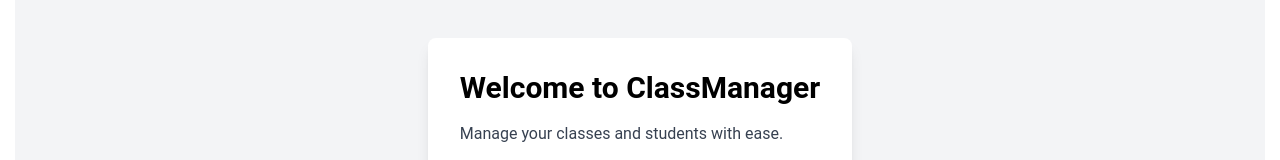
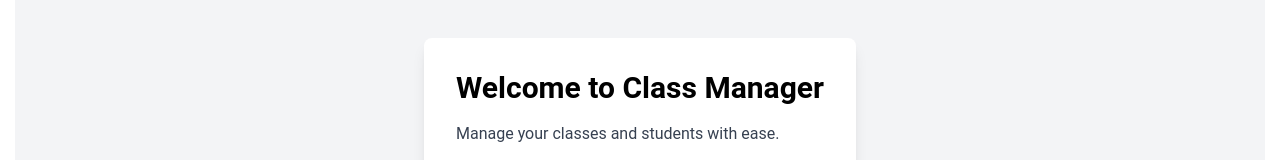
Before and after one commit to Jahrexmac/class-Manager, a React (Create React App) app: page / in a window 1280 px wide. Shown: the part 271-431 px from the top of the page. Built offline with nearby package versions, Linux system fonts and the light colour scheme.

Commit message:
code cleanup

```diff
--- a/src/pages/Base/HomePage.js
+++ b/src/pages/Base/HomePage.js
@@ -15,7 +15,7 @@
       <main className='dark:bg-gray-500'>
         <div className="bg-gray-100 dark:bg-gray-500 min-h-screen flex items-center justify-center">
           <div className="bg-white dark:bg-gray-300 p-8 rounded-lg shadow-lg">
-            <h1 className="text-3xl font-semibold mb-4">Welcome to ClassManager</h1>
+            <h1 className="text-3xl font-semibold mb-4">Welcome to Class Manager</h1>
             <p className="text-gray-700 mb-8">
               Manage your classes and students with ease.
             </p>
```
